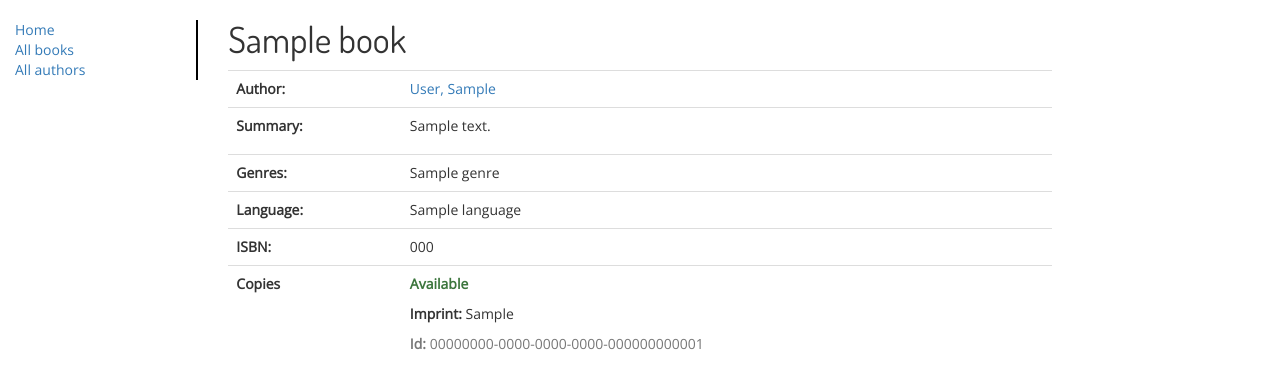
After one commit to edbrook/django-localLibrary, a Django app: page /catalog/book/1 in a window 1280 px wide. The commit adds this page. Shown: the top 391 px of the page. Run offline with Django 3.2, Linux system fonts and the light colour scheme; tables that the repository leaves empty hold one stand-in row (values such as "Sample post"); some libraries are stand-ins or nearby versions.

Commit message:
Author and Book list and detail pages

```diff
--- a/catalog/models.py
+++ b/catalog/models.py
@@ -54,6 +54,9 @@ class Book(models.Model):
     def get_absolute_url(self):
         return reverse('catalog:book-detail', args=[str(self.id)])
 
+    def get_instance_count(self):
+        return self.bookinstance_set.count()
+
     def __str__(self):
         return self.title
 
--- a/catalog/static/css/styles.css
+++ b/catalog/static/css/styles.css
@@ -1,8 +1,8 @@
-body {
+body, .opensans {
     font-family: "Open Sans", sans-serif;
 }
 
-h1, h2, h3, h4, h5 {
+h1, h2, h3, h4, h5, .dosis {
     font-family: "Dosis", sans-serif;
 }
 
@@ -12,3 +12,19 @@ h1, h2, h3, h4, h5 {
     list-style: none;
     border-right: solid 2px #000;
 }
+
+p {
+    text-indent: 30px;
+    text-align: justify;
+}
+
+td p {
+    text-indent: 0px;
+    text-align: justify;
+}
+
+.indent {
+    margin-top:30px;
+    margin-left:30px;
+    margin-right:30px;
+}
--- /dev/null
+++ b/catalog/templates/catalog/book_detail.html
@@ -0,0 +1,43 @@
+{% extends "catalog/layouts/base_generic.html" %}
+
+{% block title %}{{ book.title }}{% endblock %}
+
+{% block content %}
+    <h1>{{ book.title }}</h1>
+    <table class="table">
+    <tr>
+        <th>Author:</th>
+        <td><a href="{{ book.author.get_absolute_url }}">{{ book.author }}</a></td>
+    </tr>
+    <tr>
+        <th>Summary:</th>
+        <td><p>{{ book.summary }}</p></td>
+    </tr>
+    <tr>
+        <th>Genres:</th>
+        <td>{% for genre in book.genre.all %}{{ genre }}{% if not forloop.last %}, {% endif %}{% endfor %}</td>
+    </tr>
+    <tr>
+        <th>Language:</th>
+        <td>{{ book.language }}</td>
+    </tr>
+    <tr>
+        <th>ISBN:</th>
+        <td>{{ book.isbn }}</td>
+    </tr>
+    <tr>
+        <th>Copies</th>
+        <td>
+            {% for copy in book.bookinstance_set.all %}
+                <p class="{% if copy.status == 'a' %}text-success{% elif copy.status == 'l' %}text-danger{% else %}text-warning{% endif %}"><strong>{{ copy.get_status_display|title }}</strong></p>
+            {% if copy.status == 'l' %}<p><strong>Due to be returned:</strong> {{copy.due_back}}</p>{% endif %}
+            <p><strong>Imprint:</strong> {{copy.imprint}}</p>
+            <p class="text-muted"><strong>Id:</strong> {{copy.id}}</p>
+            {% if not forloop.last %}<hr>{% endif %}
+            {% empty %}
+                No Copies Available
+            {% endfor %}
+        </td>
+    </tr>
+    </table>
+{% endblock %}
--- a/catalog/templates/index.html
+++ b/catalog/templates/catalog/index.html
@@ -1,4 +1,4 @@
-{% extends "layouts/base_generic.html" %}
+{% extends "catalog/layouts/base_generic.html" %}
 
 {% block title %}Library Home{% endblock %}
 
--- a/catalog/templates/layouts/base_generic.html
+++ b/catalog/templates/catalog/layouts/base_generic.html
@@ -19,13 +19,30 @@
             {% block sidebar %}
                 <ul class="sidebar-nav">
                     <li><a href="{% url 'catalog:index' %}">Home</a></li>
-                    <li><a href="{% url 'catalog:books_list' %}">All books</a></li>
-                    <li><a href="{% url 'catalog:authors_list' %}">All authors</a></li>
+                    <li><a href="{% url 'catalog:books-list' %}">All books</a></li>
+                    <li><a href="{% url 'catalog:authors-list' %}">All authors</a></li>
                 </ul>
             {% endblock %}
             </div>
-            <div class="col-sm-10">
+            <div class="col-sm-10 col-md-8">
             {% block content %}{% endblock %}
+            {% block pagination %}
+            {% if is_paginated %}
+            <div class="pagination">
+                <span class="page-links">
+                {% if page_obj.has_previous %}
+                    <a href="{{ request.path }}?page={{ page_obj.previous_page_number }}">previous</a>
+                {% endif %}
+                <span class="page-current">
+                    ({{ page_obj.number }} of {{ page_obj.paginator.num_pages }})
+                </span>
+                {% if page_obj.has_next %}
+                    <a href="{{ request.path }}?page={{ page_obj.next_page_number }}">next</a>
+                {% endif %}
+                </span>
+            </div>
+            {% endif %}
+            {% endblock %}
             </div>
         </div>
     </div>
--- a/catalog/urls.py
+++ b/catalog/urls.py
@@ -5,8 +5,8 @@ app_name = 'catalog'
 
 urlpatterns = [
     url(r'^$', views.index, name="index"),
-    url(r'^books/$', views.book, name="books_list"),
-    url(r'^authors/$', views.author, name="authors_list"),
-    url(r'^books/(?P<pk>\d{1,6})$', views.book, name="book_detail"),
-    url(r'^authors/(?P<pk>\d{1,6})$', views.author, name="author_detail"),
+    url(r'^books/$', views.BookListView.as_view(), name="books-list"),
+    url(r'^authors/$', views.AuthorListView.as_view(), name="authors-list"),
+    url(r'^book/(?P<pk>\d{1,6})$', views.BookDetailView.as_view(), name="book-detail"),
+    url(r'^author/(?P<pk>\d{1,6})$', views.AuthorDetailView.as_view(), name="author-detail"),
 ]
--- a/catalog/views.py
+++ b/catalog/views.py
@@ -1,5 +1,7 @@
+from django.views.generic import ListView, DetailView
 from django.shortcuts import render
 from django.http.response import HttpResponse
+from django.db.models import Count
 
 from .models import Author, Book, BookInstance, Genre
 
@@ -11,9 +13,9 @@ def index(request):
         status__exact=BookInstance.AVAILABLE).count()
     num_authors = Author.objects.all().count()
     num_genres = Genre.objects.all().count()
-    num_titles_with_the = Book.objects.filter(title__icontains='the').count()
+    num_titles_with_the = Book.objects.filter(title__icontains='the ').count()
 
-    return render(request, 'index.html', context={
+    return render(request, 'catalog/index.html', context={
         'num_books': num_books,
         'num_instances': num_instances,
         'num_instances_available': num_instances_available,
@@ -32,3 +34,21 @@ def author(request, pk=None):
     if pk is None:
         return HttpResponse(content='AUTHOR_LIST')
     return HttpResponse(content='AUTHOR_DETAIL')
+
+
+class BookListView(ListView):
+    model = Book
+    paginate_by = 5
+
+
+class BookDetailView(DetailView):
+    model = Book
+
+
+class AuthorListView(ListView):
+    model = Author
+    queryset = Author.objects.annotate(num_books=Count('book')).all()
+
+
+class AuthorDetailView(DetailView):
+    model = Author
```
Also changed, not shown: catalog/templates/catalog/author_detail.html (added, +20 -0 lines), catalog/templates/catalog/author_list.html (added, +17 -0 lines), catalog/templates/catalog/book_list.html (added, +14 -0 lines).
